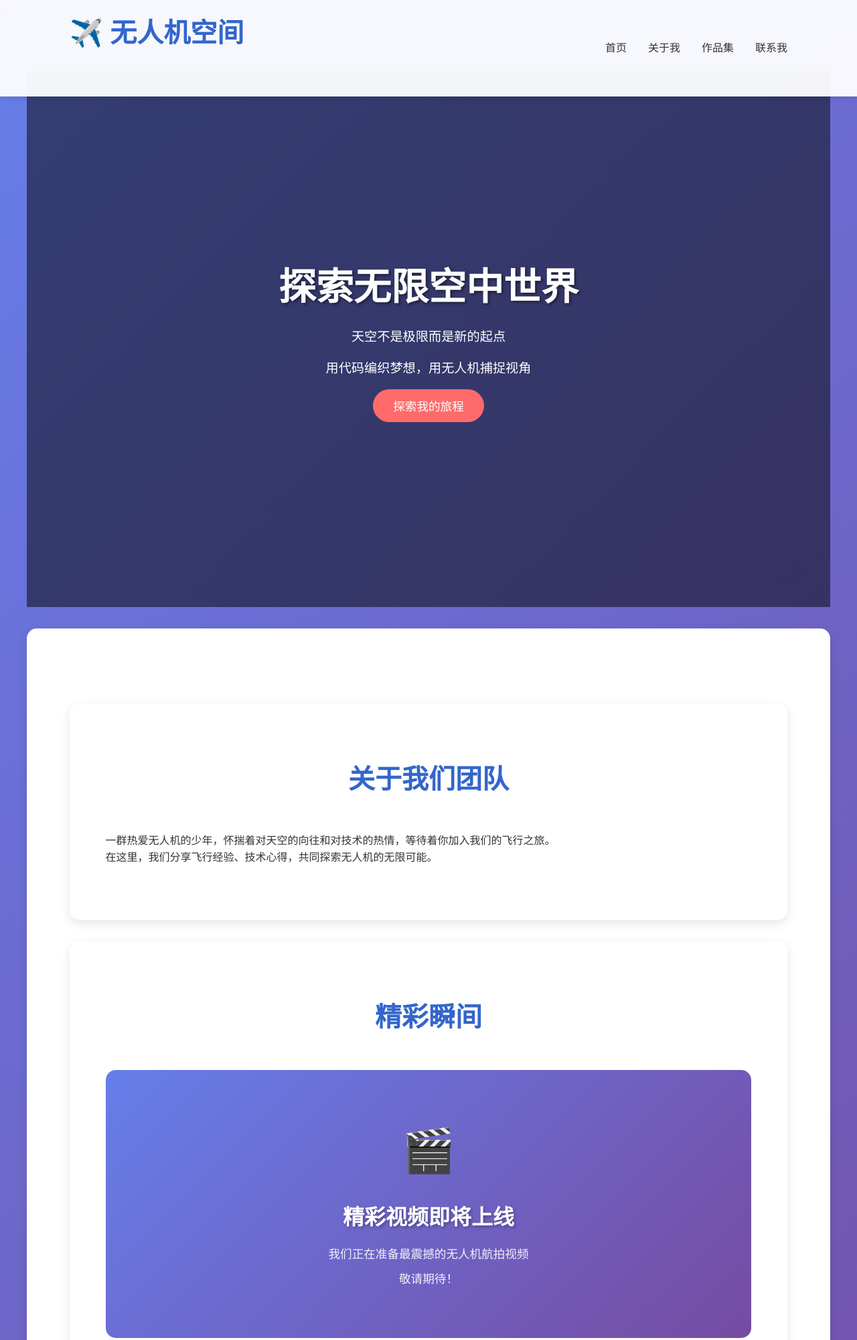
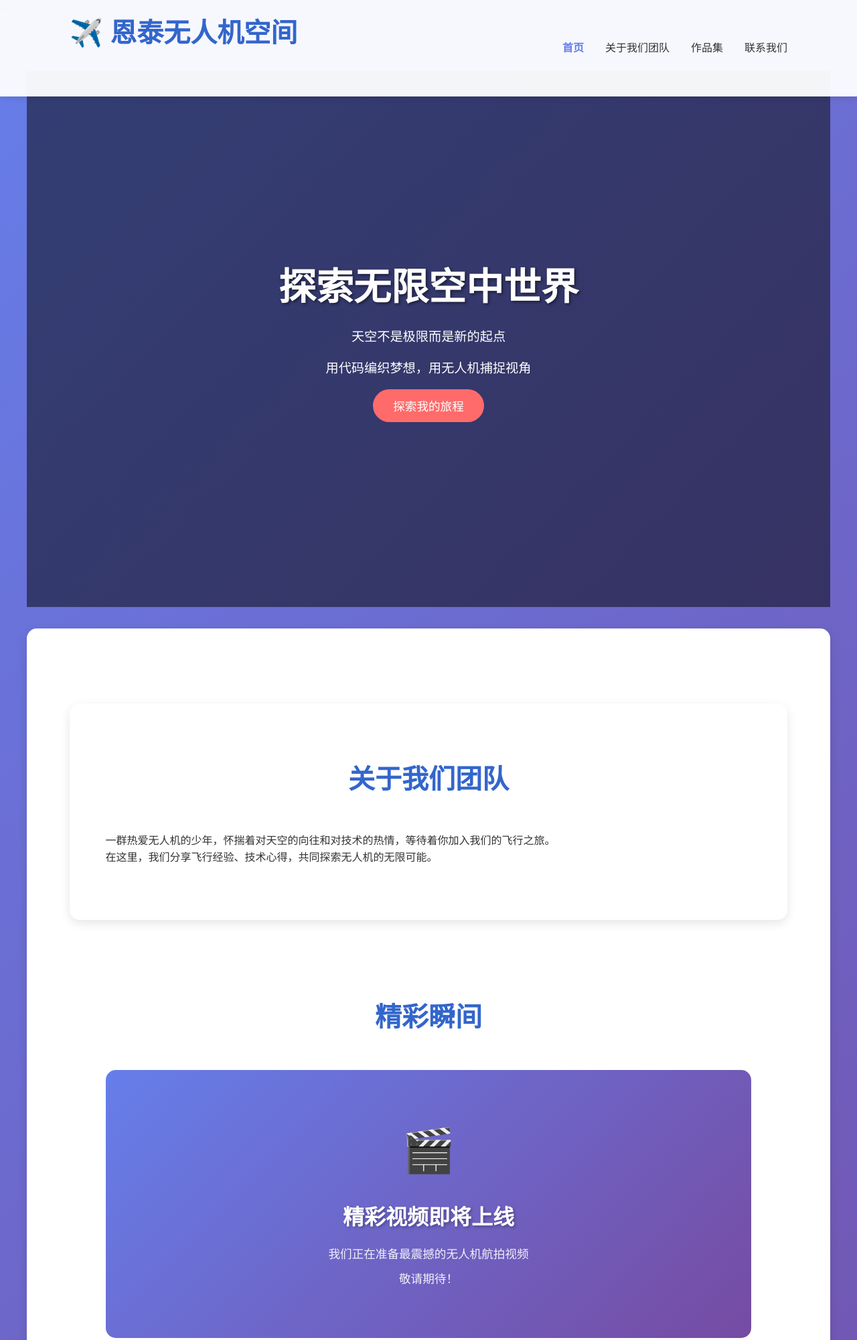
Before and after one commit to sS1520-2/-drone-website-v2-, a plain HTML site: page index.html in a window 1280 px wide. Shown: the top 2000 px of the page at 67% size. Drawn offline with Linux system fonts and the light colour scheme.

Commit message:
添加导航高亮功能和滚动效果

```diff
--- a/index.html
+++ b/index.html
@@ -10,13 +10,13 @@
     <header>
         <nav>
             <div class="logo">
-                <h2>✈️ 无人机空间</h2>
+                <h2>✈️ 恩泰无人机空间</h2>
             </div>
             <ul class="nav-links">
                 <li><a href="#home">首页</a></li>
-                <li><a href="#about">关于我</a></li>
+                <li><a href="#about">关于我们团队</a></li>
                 <li><a href="#gallery">作品集</a></li>
-                <li><a href="#contact">联系我</a></li>
+                <li><a href="#contact">联系我们</a></li>
             </ul>
         </nav>
     </header>
@@ -42,8 +42,8 @@
     </div>
 </section>
 
-        <!--技能图谱部分 -->
-<section id="gallery" class="gallery">
+        <!--视频部分 -->
+<section id="portfolio" class="portfolio">
     <h2>精彩瞬间</h2>
     <div class="video-container">
         <div class="video-placeholder">
@@ -54,7 +54,6 @@
         </div>
     </div>
 </section>
-<!-- 添加在技能图谱部分后面 -->
 <section id="contact" class="contact">
     <h2>联系我</h2>
     <div class="contact-content">
@@ -76,9 +75,58 @@
     </footer>
 
     <script>
-        function learnMore() {
-            document.getElementById('about').scrollIntoView({ behavior: 'smooth' });
+    // 平滑滚动函数
+    function smoothScroll(targetId) {
+        const targetElement = document.getElementById(targetId);
+        if (targetElement) {
+            targetElement.scrollIntoView({
+                behavior: 'smooth',
+                block: 'start'
+            });
         }
+    }
+
+    // 页面加载后设置导航点击事件
+    document.addEventListener('DOMContentLoaded', function() {
+        const navLinks = document.querySelectorAll('.nav-links a');
+
+        navLinks.forEach(link => {
+            link.addEventListener('click', function(e) {
+                e.preventDefault();
+                const targetId = this.getAttribute('href').substring(1);
+                smoothScroll(targetId);
+            });
+        });
+    });
+
+    // 更新现有的 learnMore 函数
+    function learnMore() {
+        smoothScroll('about');
+    }
+
+    // 第六步：滚动时高亮当前导航项
+    window.addEventListener('scroll', function() {
+        const sections = document.querySelectorAll('section');
+        const navLinks = document.querySelectorAll('.nav-links a');
+
+        let current = '';
+
+        sections.forEach(section => {
+            const sectionTop = section.offsetTop;
+            const sectionHeight = section.clientHeight;
+            if (scrollY >= (sectionTop - 200)) {
+                current = section.getAttribute('id');
+            }
+        });
+
+        navLinks.forEach(link => {
+            link.classList.remove('active');
+            if (link.getAttribute('href').substring(1) === current) {
+                link.classList.add('active');
+            }
+        });
+    });
+</script>
 
         // 滚动动画
         window.addEventListener('scroll', function() {
--- a/static/css/style.css
+++ b/static/css/style.css
@@ -301,3 +301,15 @@ footer {
     margin-bottom: 0.5rem;
     opacity: 0.9;
 }
+/* 导航链接激活状态 */
+.nav-links a.active {
+    color: #667eea;
+    font-weight: bold;
+}
+
+/* 导航链接悬停效果 */
+.nav-links a:hover {
+    color: #667eea;
+    transform: translateY(-2px);
+    transition: all 0.3s ease;
+}
```
